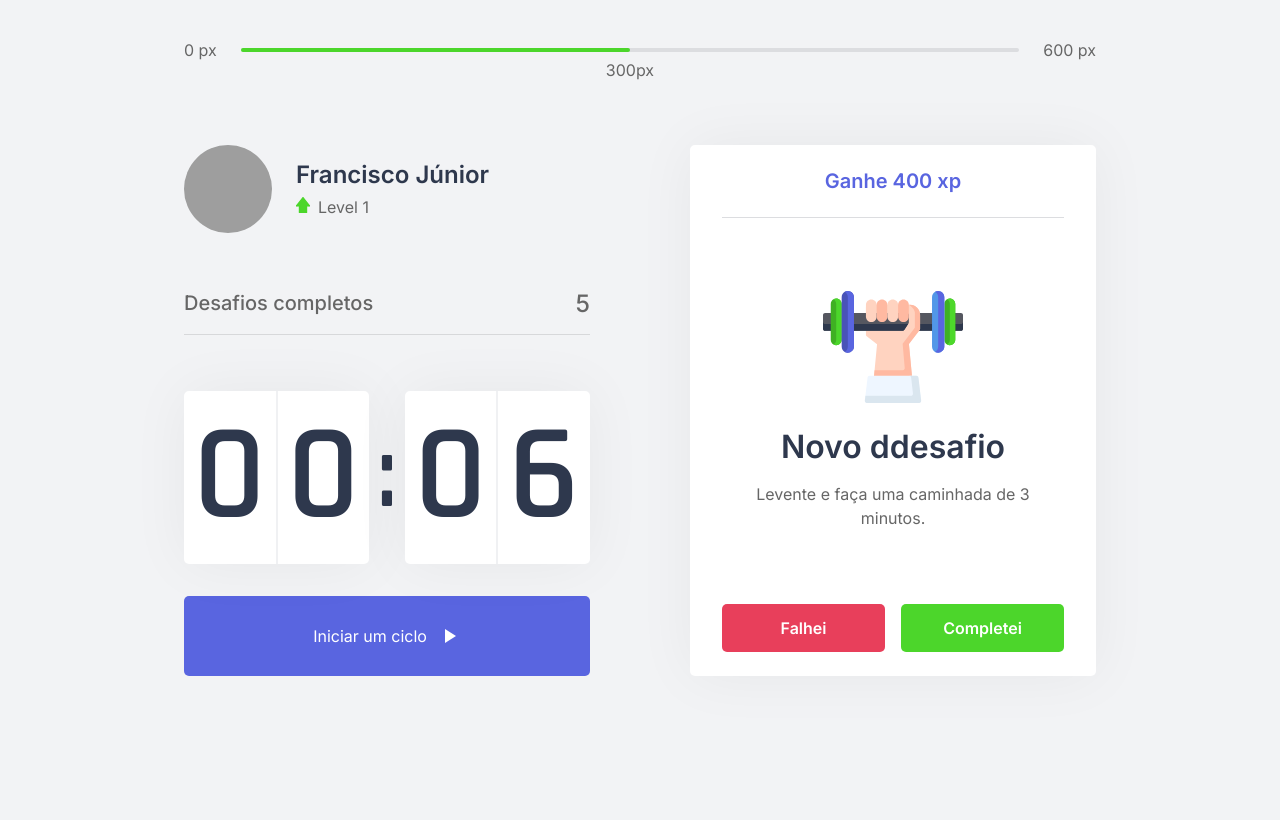
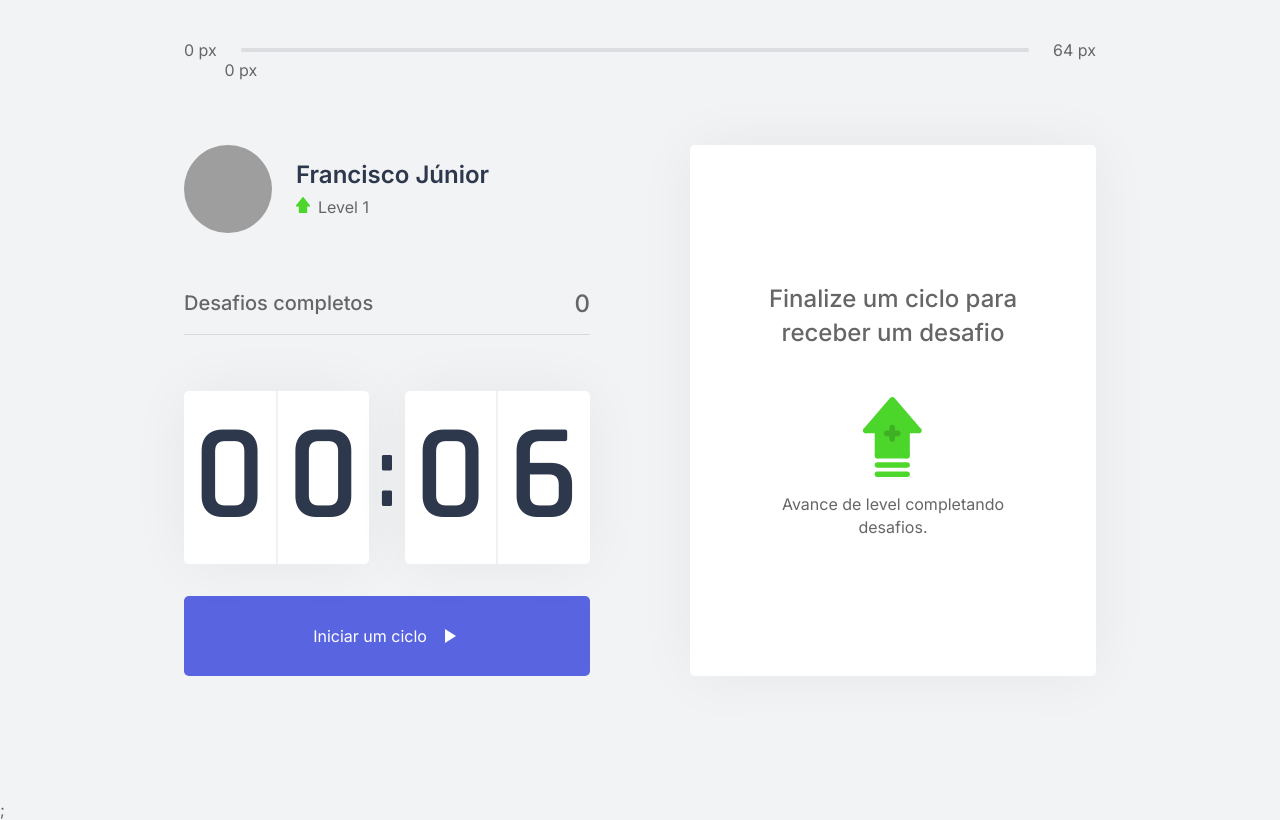
Before and after one commit to franciscojunior10/next-level-week-edition4, a Next.js app: page / in a window 1280 px wide. Built offline with nearby package versions, Linux system fonts and the light colour scheme; grey boxes are pictures that could not be loaded.

Commit message:
feat: add hook challenges.

```diff
--- /dev/null
+++ b/challenges.json
@@ -0,0 +1,62 @@
+[
+  {
+    "type": "body",
+    "description": "Estique um de seus braços com a palma da mão virada para frente e puxe os dedos para cima por 10 segundos por mão.",
+    "amount": 80
+  },
+  {
+    "type": "body",
+    "description": "Estique seu braço contra o peito e puxe-o utilizando o outro braço por 10 segundos por braço.",
+    "amount": 60
+  },
+  {
+    "type": "body",
+    "description": "Puxe seu pescoço com a ajuda da mão para a direita e para a esquerda, permanecendo na posição por alguns segundos.",
+    "amount": 70
+  },
+  {
+    "type": "body",
+    "description": "Com as duas mãos na parte de trás da cabeça, leve-a para baixo, alongando a parte de trás da região.",
+    "amount": 60
+  },
+  {
+    "type": "body",
+    "description": "Cruze as pernas e desça com as mãos esticadas em direção ao chão. Repita o movimento com a outra perna na frente.",
+    "amount": 100
+  },
+  {
+    "type": "body",
+    "description": "Sentado, abra as pernas e tente encostar as palmas das mãos no chão, repita 3 vezes por 5 segundos.",
+    "amount": 80
+  },
+  {
+    "type": "body",
+    "description": "Puxe o joelho de encontro ao peito e segure, troque de perna após 10 segundos.",
+    "amount": 50
+  },
+  {
+    "type": "body",
+    "description": "Sentado, cruze uma perna e incline seu tronco à frente, troque de perna após 10 segundos.",
+    "amount": 80
+  },
+  {
+    "type": "eye",
+    "description": "Sentado, feche os olhos e cubra-os com as palmas da mão durante 2 minutos, depois abra normalmente.",
+    "amount": 90
+  },
+  {
+    "type": "eye",
+    "description": "Em algum ambiente aberto, olhe o mais longe que puder em quatro direções por 3s, mexa apenas os olhos. Repita 3 vezes.",
+    "amount": 140
+  },
+  {
+    "type": "eye",
+    "description": "Usando os polegares, massage a área abaixo das sobrancelhas em movimentos circulares por 15 segundos.",
+    "amount": 70
+  },
+  {
+    "type": "body",
+    "description": "Em pé, gire a cintura o máximo que puder para a esquerda, segure por cinco segundos. Repita para a direita.",
+    "amount": 90
+  }
+]
--- a/src/components/ChallengeBox/index.tsx
+++ b/src/components/ChallengeBox/index.tsx
@@ -3,23 +3,29 @@
 import styles from '@/styles/components/ChallengeBox.module.css';
 import Button from '@/components/Button';
 
+import { useChallenges } from '@/hooks/challengesContext';
+
 const ChallengeBox: FC = () => {
-  const hasActiveChallenge = true;
+  const { activeChallenge, resetChallenge } = useChallenges();
 
   return (
     <div className={styles.challengeBoxcontainer}>
-      {hasActiveChallenge ? (
+      {activeChallenge ? (
         <div className={styles.challeneActive}>
-          <header>Ganhe 400 xp</header>
+          <header>Ganhe {activeChallenge.amount} xp</header>
 
           <main>
-            <img src="/icons/body.svg" alt="Body" />
-            <strong>Novo ddesafio</strong>
-            <p>Levente e faça uma caminhada de 3 minutos.</p>
+            <img src={`/icons/${activeChallenge.type}.svg`} alt="Body" />
+            <strong>Novo desafio</strong>
+            <p>{activeChallenge.description}</p>
           </main>
 
           <footer>
-            <Button type="button" className={styles.challengeFailedButton}>
+            <Button
+              type="button"
+              className={styles.challengeFailedButton}
+              onClick={resetChallenge}
+            >
               Falhei
             </Button>
             <Button type="button" className={styles.challengeSuccesedButton}>
--- a/src/components/CompletedChallenge/index.tsx
+++ b/src/components/CompletedChallenge/index.tsx
@@ -1,12 +1,15 @@
 import React, { FC, memo } from 'react';
 
+import { useChallenges } from '@/hooks/challengesContext';
 import styles from '@/styles/components/CompletedChallenge.module.css';
 
 const CompletedChallenge: FC = () => {
+  const { challengesCompleted } = useChallenges();
+
   return (
     <div className={styles.completedChallengesContainer}>
       <span>Desafios completos</span>
-      <span>5</span>
+      <span>{challengesCompleted}</span>
     </div>
   );
 };
--- a/src/components/CountDown/index.tsx
+++ b/src/components/CountDown/index.tsx
@@ -10,11 +10,14 @@
 import styles from '@/styles/components/CountDown.module.css';
 import stylesButton from '@/styles/components/Button.module.css';
 
+import { useChallenges } from '@/hooks/challengesContext';
+
 import Button from '../Button';
 
 let countDownTimeout: NodeJS.Timeout;
 
 const CountDown: FC = () => {
+  const { startNewChallenge } = useChallenges();
   const [time, setTime] = useState(0.1 * 60);
   const [isActive, setIsActive] = useState(false);
   const [hasFinished, setHasFinished] = useState(false);
@@ -43,8 +46,9 @@
     } else if (isActive && time === 0) {
       setHasFinished(true);
       setIsActive(false);
+      startNewChallenge();
     }
-  }, [isActive, time]);
+  }, [isActive, startNewChallenge, time]);
 
   const buttonShow = useMemo(() => {
     if (isActive) {
--- a/src/components/ExperienceBar/index.tsx
+++ b/src/components/ExperienceBar/index.tsx
@@ -1,19 +1,28 @@
 import React, { FC, memo } from 'react';
 
+import { useChallenges } from '@/hooks/challengesContext';
 import styles from '@/styles/components/ExperienceBar.module.css';
 
 const ExperienceBar: FC = () => {
+  const { currentExperince, experienceToNextLevel } = useChallenges();
+
+  const percenttoNextLevel =
+    Math.round(currentExperince * 100) / experienceToNextLevel;
+
   return (
     <header className={styles.experienceBar}>
       <span>0 px</span>
       <div>
-        <div style={{ width: '50%' }} />
+        <div style={{ width: `${percenttoNextLevel}%` }} />
 
-        <span className={styles.currentExperience} style={{ left: '50%' }}>
-          300px
+        <span
+          className={styles.currentExperience}
+          style={{ left: `${percenttoNextLevel}%` }}
+        >
+          {currentExperince} px
         </span>
       </div>
-      <span>600 px</span>
+      <span>{experienceToNextLevel} px</span>
     </header>
   );
 };
--- /dev/null
+++ b/src/hooks/challengesContext/index.tsx
@@ -0,0 +1,67 @@
+import React, {
+  FC,
+  createContext,
+  useContext,
+  useCallback,
+  useState,
+} from 'react';
+
+import challenges from 'challenges.json';
+
+import { ChallengeContextProps } from './props';
+
+const initialValue = {} as ChallengeContextProps;
+
+export const ChallengesContext = createContext(initialValue);
+
+const ChallengesProvider: FC = ({ children }) => {
+  const [level, setLevel] = useState(1);
+  const [currentExperince, setCurrentExperince] = useState(0);
+  const [challengesCompleted, setChallengesCompleted] = useState(0);
+  const [activeChallenge, setactiveChallenge] = useState(null);
+
+  // eslint-disable-next-line no-restricted-properties
+  const experienceToNextLevel = Math.pow((level + 1) * 4, 2);
+
+  const levelUp = useCallback(() => {
+    setLevel(level + 1);
+  }, [level]);
+
+  const startNewChallenge = useCallback(() => {
+    const randomChallengesIndex = Math.floor(Math.random() * challenges.length);
+    const challenge = challenges[randomChallengesIndex];
+    setactiveChallenge(challenge);
+  }, []);
+
+  const resetChallenge = useCallback(() => {
+    setactiveChallenge(null);
+  }, []);
+
+  return (
+    <ChallengesContext.Provider
+      value={{
+        level,
+        currentExperince,
+        challengesCompleted,
+        activeChallenge,
+        experienceToNextLevel,
+        startNewChallenge,
+        levelUp,
+        resetChallenge,
+      }}
+    >
+      {children}
+    </ChallengesContext.Provider>
+  );
+};
+
+export function useChallenges(): ChallengeContextProps {
+  const context = useContext(ChallengesContext);
+
+  if (!context || context === initialValue) {
+    throw new Error('useChallenges must be used within a ChallengesContext');
+  }
+  return context;
+}
+
+export default ChallengesProvider;
--- /dev/null
+++ b/src/hooks/challengesContext/props.ts
@@ -0,0 +1,16 @@
+interface ChallengeProps {
+  type: 'body' | 'eye';
+  description: string;
+  amount: number;
+}
+
+export interface ChallengeContextProps {
+  level: number;
+  currentExperince: number;
+  challengesCompleted: number;
+  activeChallenge: ChallengeProps;
+  experienceToNextLevel: number;
+  startNewChallenge(): void;
+  levelUp(): void;
+  resetChallenge(): void;
+}
--- a/src/pages/_app.tsx
+++ b/src/pages/_app.tsx
@@ -1,9 +1,15 @@
+/* eslint-disable @typescript-eslint/explicit-module-boundary-types */
 /* eslint-disable @typescript-eslint/explicit-function-return-type */
 /* eslint-disable react/react-in-jsx-scope */
 import '../styles/global.css';
+import ChallengesProvider from '../hooks/challengesContext';
 
 function MyApp({ Component, pageProps }) {
-  return <Component {...pageProps} />;
+  return (
+    <ChallengesProvider>
+      <Component {...pageProps} />;
+    </ChallengesProvider>
+  );
 }
 
 export default MyApp;
```
